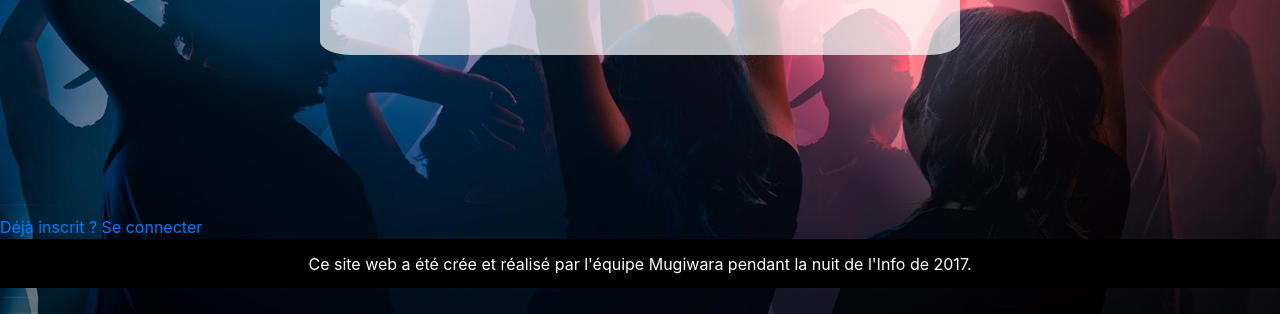
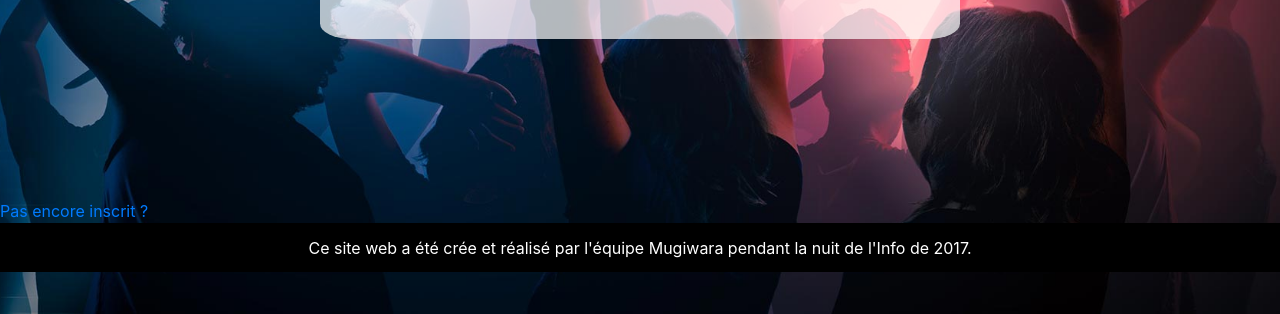
Before and after one commit to yael-hoarau/NuitDeLInfo-Mugiwaras, a PHP site: page /inscription.php in a window 1280 px wide. Shown: the part 486-800 px from the top of the page. Run offline with PHP 8.4, Linux system fonts and the light colour scheme; some libraries are stand-ins or nearby versions.

Commit message:
Finalisation du projet

```diff
--- a/connexion.php
+++ b/connexion.php
@@ -9,8 +9,8 @@ else {
         echo 'Vos identifiants sont faux';
     else if (!isset($_SESSION['email']))
         echo 'Vous n\'êtes pas connecté';?>
-    <h1>CONNEXION</h1>
     <form action="connexion.php" method="post">
+        <h1>CONNEXION</h1>
         e-mail : <input type="email" name="email"><br>
         Mot de passe : <input type="password" name="pwd"><br>
         <input type="submit" value="Se connecter">
--- a/inscription.php
+++ b/inscription.php
@@ -1,27 +1,18 @@
 <?php
 require 'structPage.inc.php';
 start_page();
-
-
-if(isset($_SESSION['alreadyIn']) && $_SESSION['alreadyIn'] == true)
-    echo 'Vous êtes déjà inscrit';
-/*else if(verif_inscription())
-    echo 'Vous êtes bien inscrit';*/
-else
-    echo 'Salut';
-    ?>
-    <h1>INSCRIPTION</h1>
-    <form action="inscription.php" method="post">
+?>
+    <form action="verif.php" method="post">
+        <h1>INSCRIPTION</h1>
         e-mail : <input type="email" name="email"><br>
         Mot de passe : <input type="password" name="pwd"><br>
         Pseudo : <input type="text" name="pseudo"><br>
         Type : <input type="radio" name="type" value="classique"> Utilisateur classique
-        <input type="radio" name="type" value="organisateur"> Organisateur d'évènement
+                <input type="radio" name="type" value="organisateur"> Organisateur d'évènement
         <input type="submit" value="S'inscrire">
     </form>
 
-    <a href="connexion.php">Déjà inscrit ? Se connecter</a>
-    <?php
-
+    <a href="inscription.php">Pas encore inscrit ?</a>
+<?php
 end_page();
 ?>
```
Also changed, not shown: 1 other file.
